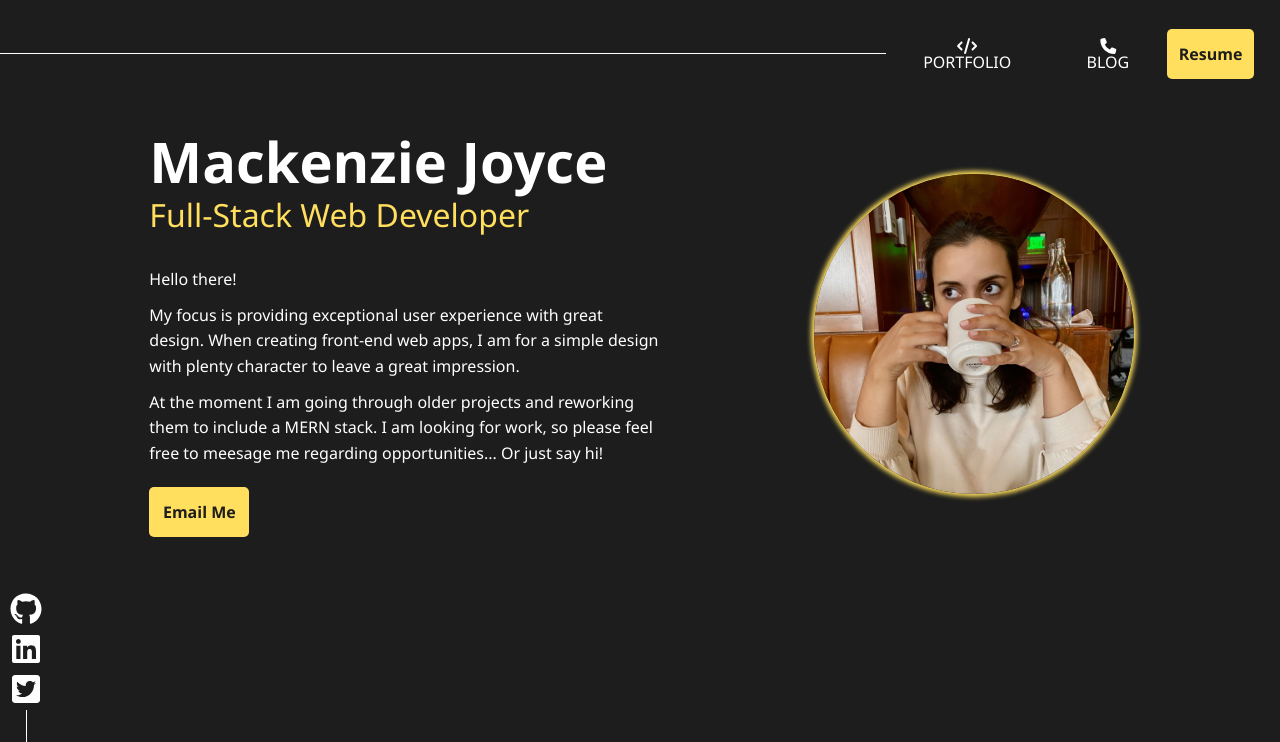
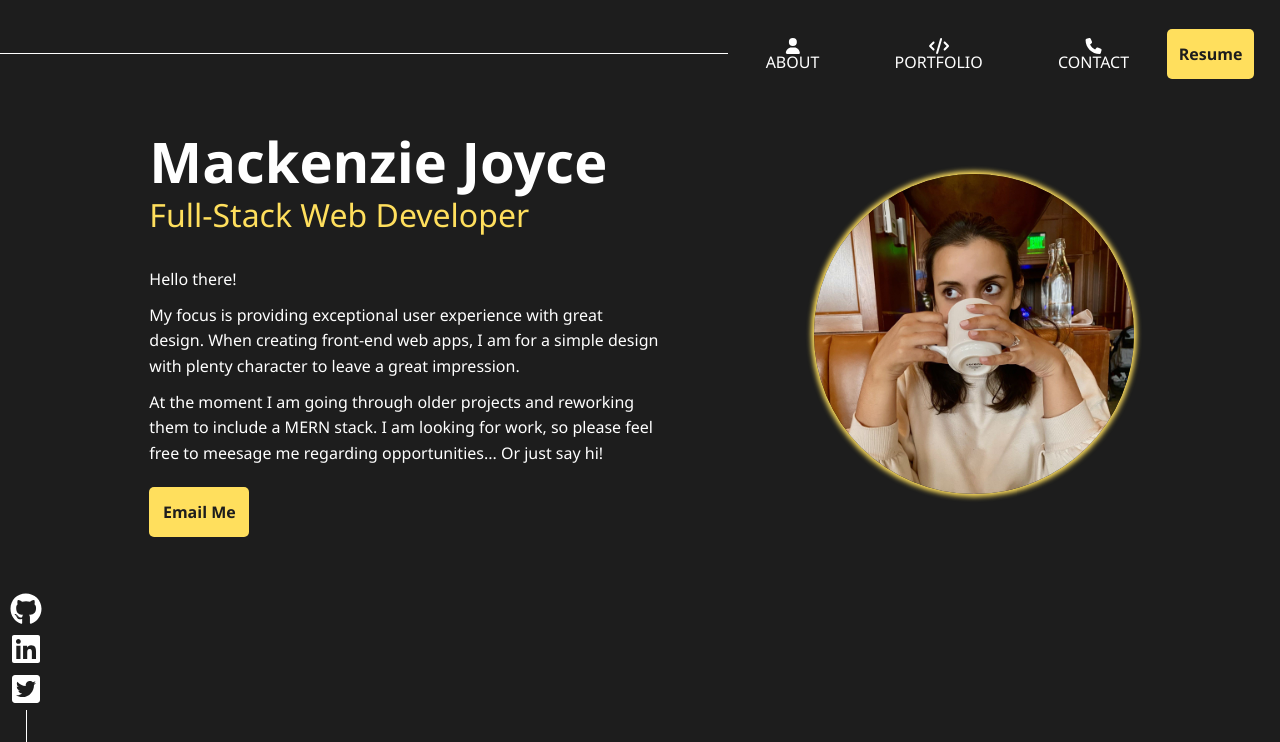
Before and after one commit to MackenzieJoyce/Portfolio, a React (Create React App) app: page / in a window 1280 px wide. Shown: the top 742 px of the page. Built offline with nearby package versions, Linux system fonts and the light colour scheme.

Commit message:
brought back in the contact navtab. added the project title for the porfolio page

```diff
--- a/src/pages/Portfolio.js
+++ b/src/pages/Portfolio.js
@@ -5,6 +5,10 @@ import Carousel from 'react-bootstrap/Carousel';
 // import Project from './components/Project';
 
 const styles = {
+  subtitle: {
+    margin: '0 0 1% 18%',
+    color: '#ffdf5d'
+  },
   projectContainer: {
     display: 'flex',
     justifyContent: 'center'
@@ -41,6 +45,9 @@ const Portfolio = ({ projects }) => {
   };
 
   return (
+    <>
+      <h2 style={styles.subtitle}>Projects</h2>
+
       <div className="contentEntire" style={styles.projectContainer}>
         <Carousel
           style={styles.carousel}
@@ -57,9 +64,7 @@ const Portfolio = ({ projects }) => {
                 style={styles.img}
                 className="projectImg"
               />
-            <Carousel.Caption
-              className="carouselCaption"
-            >
+              <Carousel.Caption className="carouselCaption">
                 <a
                   href={project.link}
                   style={styles.carouselCaption}
@@ -87,6 +92,7 @@ const Portfolio = ({ projects }) => {
         </Carousel.Item>
       </Carousel> */}
       </div>
+    </>
   );
 };
 
--- a/src/pages/components/NavTabs.js
+++ b/src/pages/components/NavTabs.js
@@ -41,10 +41,10 @@ const NavTabs = () => {
   return (
     <header style={styles.header}>
       <nav style={styles.nav} aria-label="styled tabs">
-        {/* <Link style={styles.navTab} className='navTab' to="/">
+        <Link style={styles.navTab} className='navTab' to="/">
           <FontAwesomeIcon icon={faUser} />
           <span>ABOUT</span>
-        </Link> */}
+        </Link>
         <Link
           style={styles.navTab}
           className="navTab mobileView"
@@ -53,13 +53,9 @@ const NavTabs = () => {
           <FontAwesomeIcon icon={faCode} />
           <span>PORTFOLIO</span>
         </Link>
-        {/* <Link style={styles.navTab} className='navTab' to="/contact">
+        <Link style={styles.navTab} className='navTab' to="/contact">
           <FontAwesomeIcon icon={faPhone} />
           <span>CONTACT</span>
-        </Link> */}
-        <Link style={styles.navTab} className="navTab" to="/contact">
-          <FontAwesomeIcon icon={faPhone} />
-          <span>BLOG</span>
         </Link>
         {/* <Link style={styles.navTab} className="navTab" to="/resume">
           <FontAwesomeIcon icon={faFileLines} />
```
Also changed, not shown: src/pages/components/Project.js (deleted, +0 -45 lines). Lines whose indentation alone changed are shown as unchanged.
